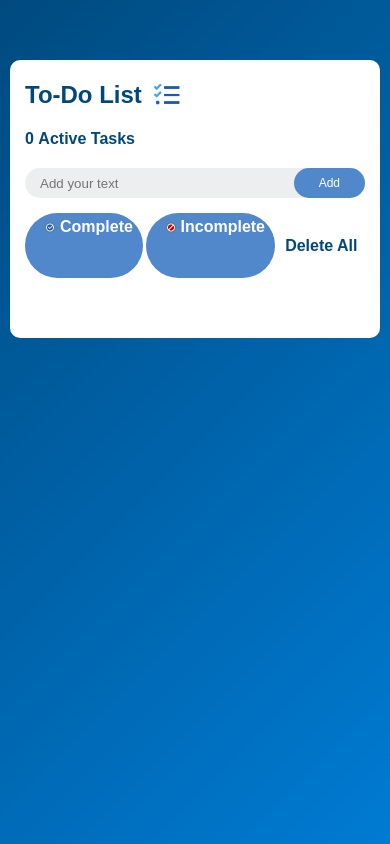
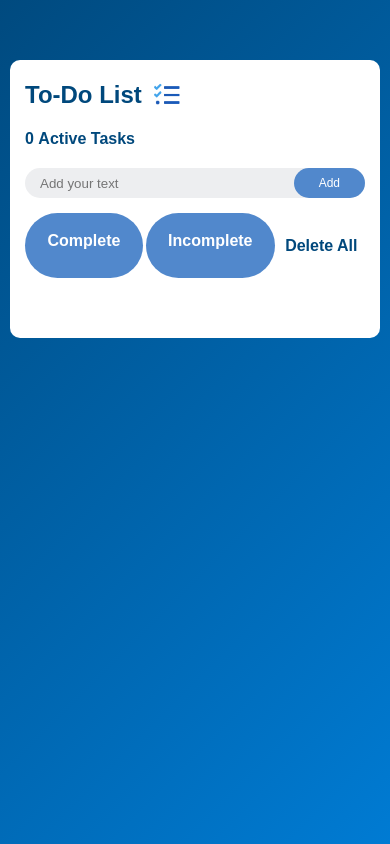
Before and after one commit to sebastian-ingelstrom/To-Do-App, a plain HTML site: page index.html in a window 390 px wide. Drawn offline with Linux system fonts and the light colour scheme.

Commit message:
Add files via upload

```diff
--- a/index.html
+++ b/index.html
@@ -18,8 +18,8 @@
                 <button onclick="addTask()">Add</button>
             </div>
             <div class="filters">
-                <div class="filter" data-filter="completed"><h4><img src="images/complete.png"> Complete</h4></div>
-                <div class="filter" data-filter="pending"><h4><img src="images/incomplete.png"> Incomplete</h4></div>
+                <div class="filter" data-filter="completed"><h4>Complete</h4></div>
+                <div class="filter" data-filter="pending"><h4>Incomplete</h4></div>
                 <div id="delete-all" class="delete-all"><h4>Delete All</h4></div>
 
               </div>
--- a/style.css
+++ b/style.css
@@ -106,7 +106,7 @@ ul li span:hover{
   .filter {
     color: #eee;
     background: #5188CC;
-    padding: 5px 15px;
+    padding: 16px 20px;
     border-radius: 100px;
     border: none;
     cursor: pointer;
@@ -182,7 +182,7 @@ ul li span:hover{
         line-height: 20px;
     }
     .filter {
-        padding: 2.5px 7.5px;
+        padding: 16px 20px;
     }
     .filter img{
         width: 15px;
```
